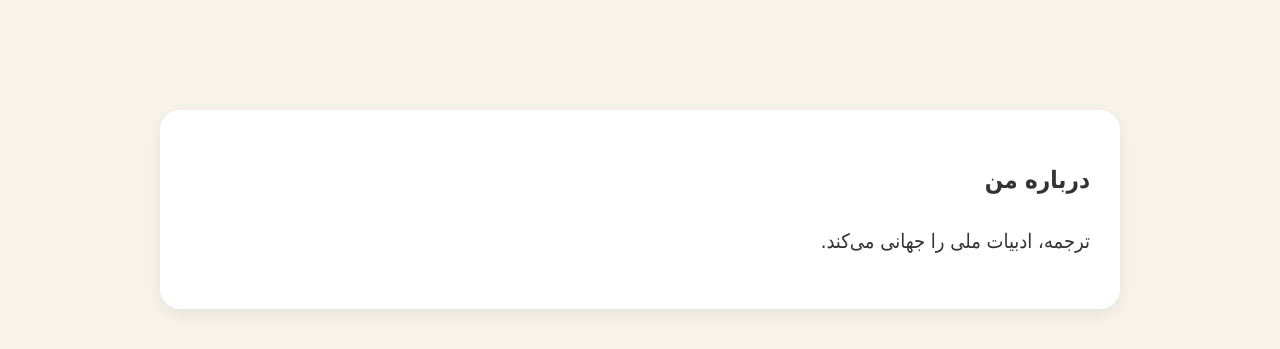
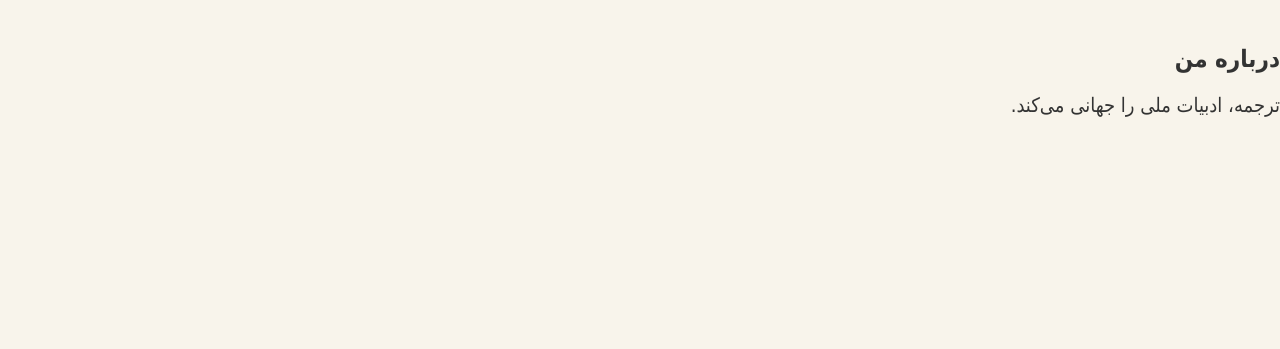
Before and after one commit to kfathi840605/sanazazinfar, a plain HTML site: page index.html in a window 1280 px wide. Shown: the part 472-821 px from the top of the page. After the commit the page ends 800 px from the top, so only its background shows below. Drawn offline with Linux system fonts and the light colour scheme.

Commit message:
Update style.css

```diff
--- a/style.css
+++ b/style.css
@@ -3,7 +3,6 @@ body{
     background:#f8f4eb;
     color:#333;
     font-family:Tahoma,sans-serif;
-    line-height:1.8;
 }
 
 header{
@@ -22,19 +21,10 @@ header{
 
 h1{
     color:#b08d57;
+    margin-top:20px;
     font-size:42px;
-    margin-top:20px;
 }
 
 p{
     font-size:20px;
 }
-
-section{
-    max-width:900px;
-    margin:40px auto;
-    background:white;
-    padding:30px;
-    border-radius:20px;
-    box-shadow:0 5px 20px rgba(0,0,0,.08);
-}
```
